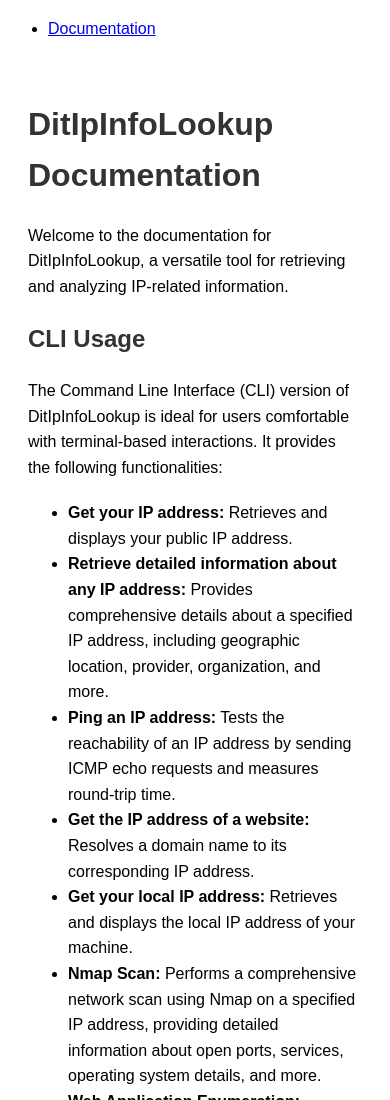
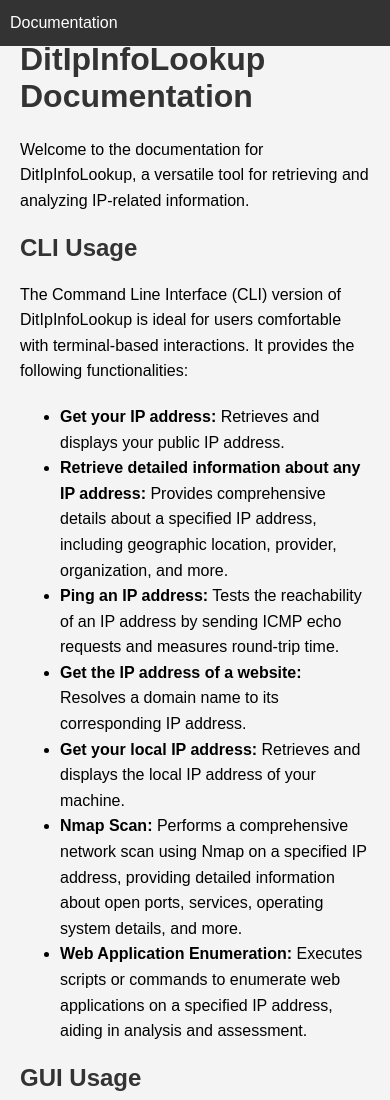
Before and after one commit to 1234567890291/Dit-IP-Info-cli-web, a plain HTML site: page index.html in a window 390 px wide. Shown: the top 1100 px of the page. Drawn offline with Linux system fonts and the light colour scheme.

Commit message:
Add files via upload

```diff
--- a/index.html
+++ b/index.html
@@ -7,10 +7,119 @@
     <title>DitIpInfoLookup Documentation</title>
     <style>
         /* Your CSS styles here */
-        body {
-            font-family: Arial, sans-serif;
-            line-height: 1.6;
-        }
+/* Global styles */
+body {
+    font-family: Arial, sans-serif;
+    margin: 0;
+    padding: 0;
+    background-color: #f4f4f4;
+}
+
+.container {
+    max-width: 1200px;
+    margin: 20px auto;
+    padding: 0 20px;
+}
+
+header {
+    background-color: #333;
+    color: #fff;
+    padding: 10px 0;
+    position: fixed;
+    width: 100%;
+    z-index: 1000;
+}
+
+nav ul {
+    list-style-type: none;
+    margin: 0;
+    padding: 0;
+}
+
+nav ul li {
+    display: inline;
+    margin-right: 20px;
+}
+
+nav ul li a {
+    color: #fff;
+    text-decoration: none;
+    transition: color 0.3s ease;
+}
+
+nav ul li a:hover {
+    color: #ffd700;
+}
+
+main {
+    margin-top: 60px; /* Adjust for fixed header */
+}
+
+h1, h2, h3, h4, h5, h6 {
+    color: #333;
+}
+
+p, ul, ol {
+    line-height: 1.6;
+}
+
+/* Animation */
+@keyframes fadeInUp {
+    from {
+        opacity: 0;
+        transform: translateY(20px);
+    }
+    to {
+        opacity: 1;
+        transform: translateY(0);
+    }
+}
+
+@keyframes fadeIn {
+    from {
+        opacity: 0;
+    }
+    to {
+        opacity: 1;
+    }
+}
+
+/* Responsive design */
+@media only screen and (max-width: 768px) {
+    header {
+        padding: 10px;
+    }
+    nav ul li {
+        display: block;
+        margin-bottom: 10px;
+    }
+    nav ul li:last-child {
+        margin-bottom: 0;
+    }
+}
+
+/* Hover effects */
+button:hover {
+    cursor: pointer;
+    background-color: #333;
+    color: #fff;
+    transition: background-color 0.3s ease, color 0.3s ease;
+}
+
+a:hover {
+    color: #ffd700;
+    transition: color 0.3s ease;
+}
+
+/* Animation classes */
+.fadeInUp {
+    animation: fadeInUp 0.5s ease forwards;
+}
+
+.fadeIn {
+    animation: fadeIn 0.5s ease forwards;
+}
+
 
         .container {
             max-width: 800px;
```
